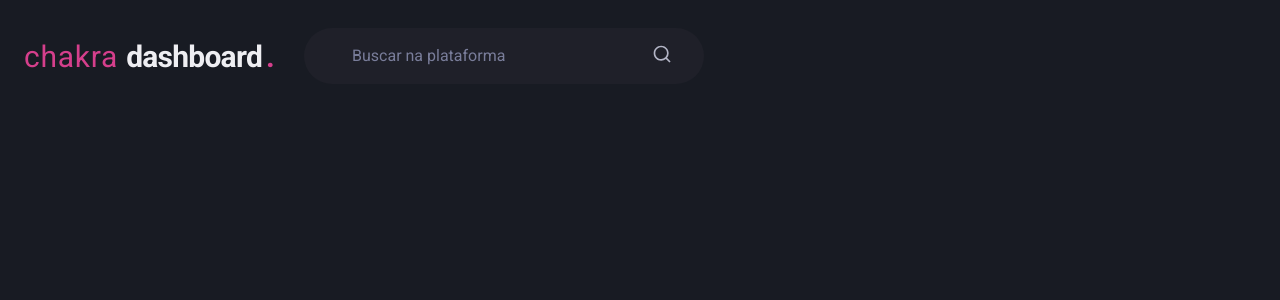
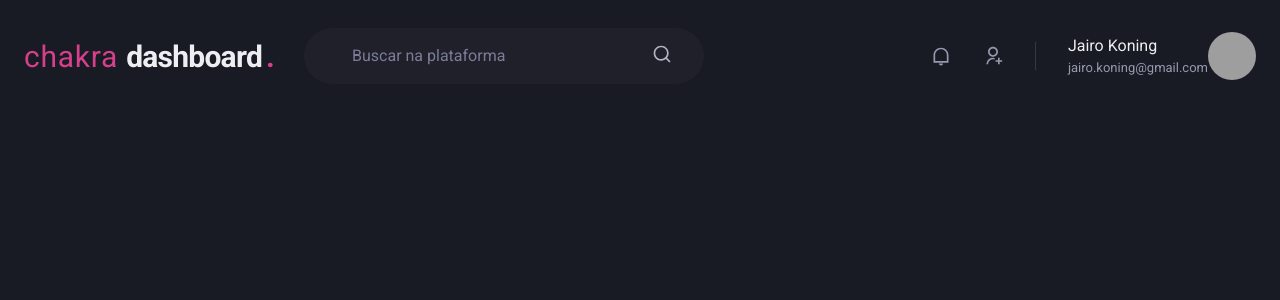
Before and after one commit to jairokoning/react-chakraui-dashboard, a Next.js app: page /dashboard in a window 1280 px wide. Shown: the top 300 px of the page. Built offline with nearby package versions, Linux system fonts and the light colour scheme; grey boxes are pictures that could not be loaded.

Commit message:
feat: header details

```diff
--- a/src/components/Header.tsx
+++ b/src/components/Header.tsx
@@ -1,5 +1,5 @@
-import { Flex, Text, Input, Icon } from "@chakra-ui/react"
-import { RiSearchLine } from 'react-icons/ri'
+import { Flex, Text, Input, Icon, HStack, Box, Avatar } from "@chakra-ui/react"
+import { RiNotificationLine, RiSearchLine, RiUserAddLine } from 'react-icons/ri'
 
 export function Header() {
   return (
@@ -57,6 +57,30 @@
         />
         <Icon as={RiSearchLine} fontSize={20} />
       </Flex>
+      <Flex
+        align="center"
+        ml="auto"
+      >
+        <HStack
+          spacing={8}
+          mx="8"
+          pr={8}
+          py="1"
+          color="gray.300"
+          borderRightWidth={1}
+          borderColor="gray.700"
+        >
+          <Icon as={RiNotificationLine} fontSize="20" />
+          <Icon as={RiUserAddLine} fontSize="20" />
+        </HStack>
+        <Flex align="center">
+          <Box>
+            <Text>Jairo Koning</Text>
+            <Text color="gray.300" fontSize="small">jairo.koning@gmail.com</Text>
+          </Box>
+          <Avatar size="md" name="Jairo Koning" src="https://github.com/jairokoning.png" />
+        </Flex>
+      </Flex>
     </Flex>
   )
 }
```
